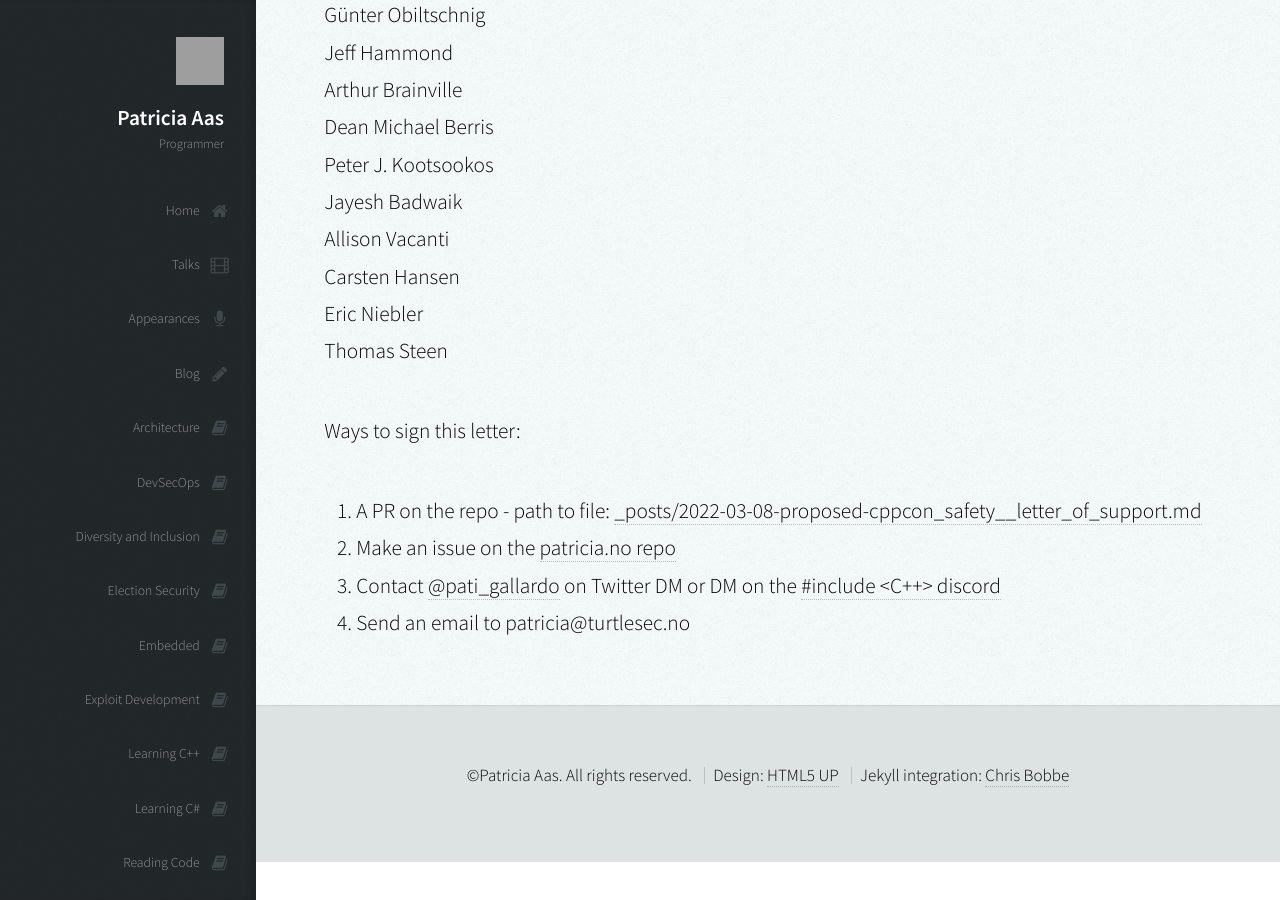
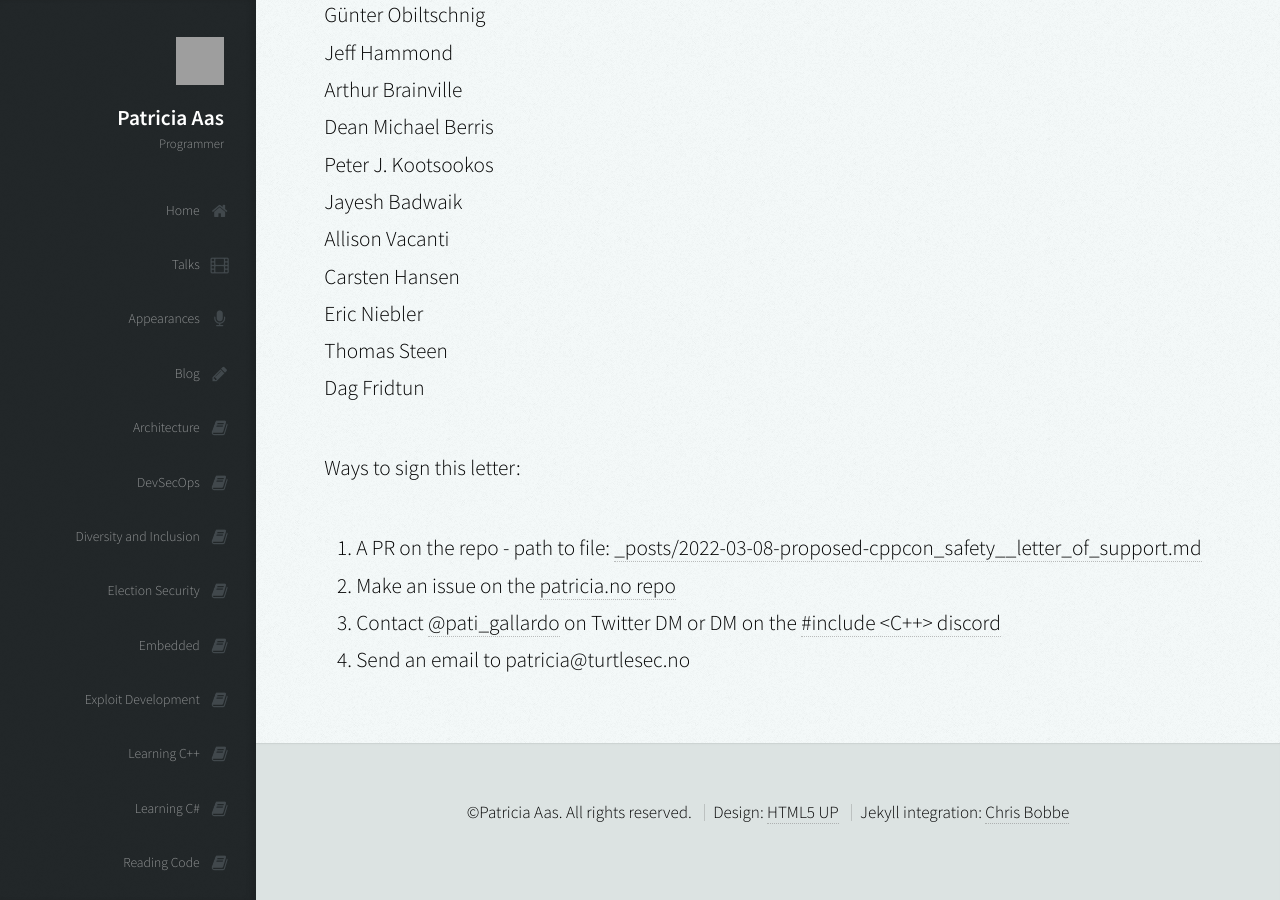
Before and after one commit to patricia-gallardo/patricia-gallardo.github.io, a Jekyll site: the page built from _posts/2022-03-08-proposed-cppcon_safety__letter_of_support.md, in a window 1280 px wide and 900 px high, scrolled down 5747 px. Built offline with Jekyll 4.4.1, drawn with Linux system fonts in a browser that asks for light colours; nearby versions of some CDN libraries; grey boxes are pictures that could not be loaded.

Commit message:
Update 2022-03-08-proposed-cppcon_safety__letter_of_support.md

```diff
--- a/_posts/2022-03-08-proposed-cppcon_safety__letter_of_support.md
+++ b/_posts/2022-03-08-proposed-cppcon_safety__letter_of_support.md
@@ -162,6 +162,7 @@ Allison Vacanti <br>
 Carsten Hansen <br>
 Eric Niebler <br>
 Thomas Steen <br>
+Dag Fridtun <br>
 
 
 Ways to sign this letter:
```
